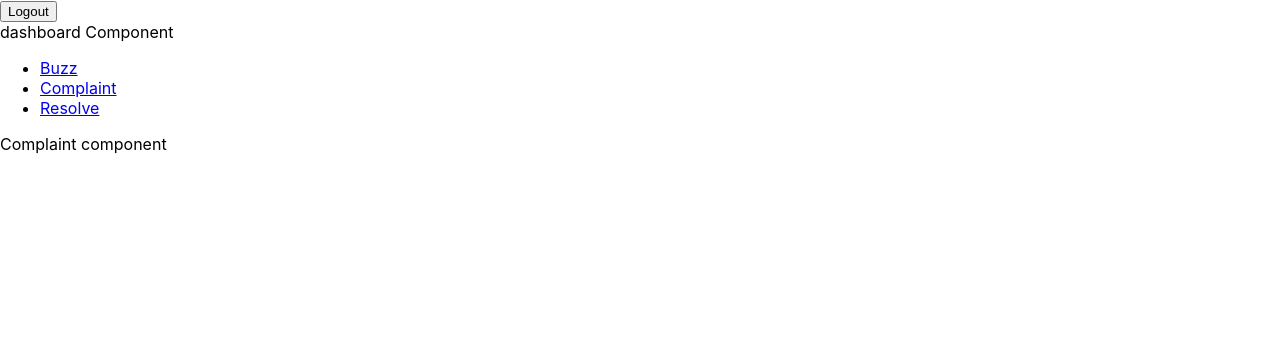
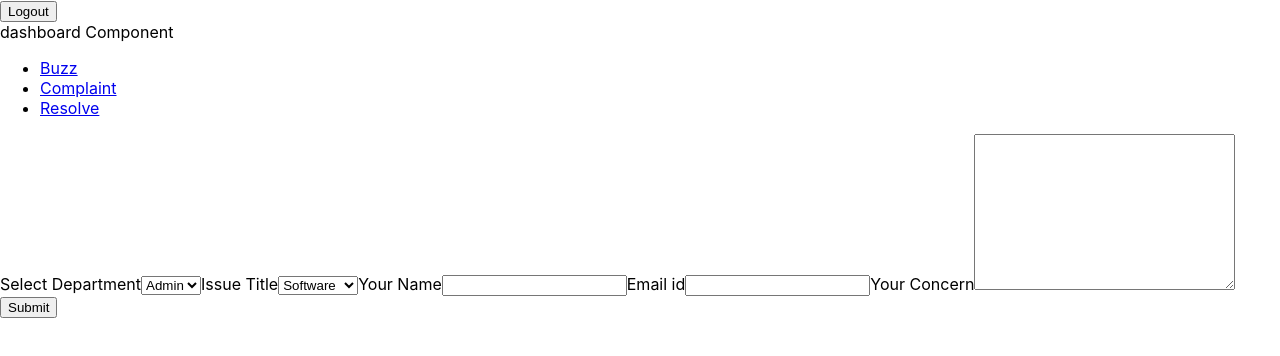
Before and after one commit to dipanshutt1/buzzAppfrontend, a React (Create React App) app: page /dashboard/complaints in a window 1280 px wide. Shown: the top 356 px of the page. Built offline with nearby package versions, Linux system fonts and the light colour scheme; sample sign-in values are in the browser's storage.

Commit message:
complaint component

```diff
--- a/src/components/Complaint.js
+++ b/src/components/Complaint.js
@@ -1,10 +1,36 @@
 import React, {Component} from 'react';
 
 class Complaint extends Component {
+    constructor(props){
+        super(props);
+        this.state={
+            department:'admin',
+            concern:''
+        }
+    }
     render() {
         return (
             <div>
-                Complaint component
+                <form action="">
+                    <label htmlFor="department">Select Department</label>
+                    <select name={'department'} id="">
+                        <option value="Admin">Admin</option>
+                        <option value="IT">IT</option>
+                        <option value="HR">HR</option>
+                    </select>
+                    <label htmlFor="issue">Issue Title</label>
+                    <select name="" id="">
+                        <option value="software">Software</option>
+                        <option value="hardware">Hardware</option>
+                    </select>
+                    <label htmlFor="name">Your Name</label>
+                    <input type="text" />
+                    <label htmlFor="email">Email id</label>
+                    <input type="text"/>
+                    <label htmlFor="concern">Your Concern</label>
+                    <textarea name={'concern'}cols="30" rows="10" />
+                    <input type="submit"/>
+                </form>
             </div>
         );
     }
```
